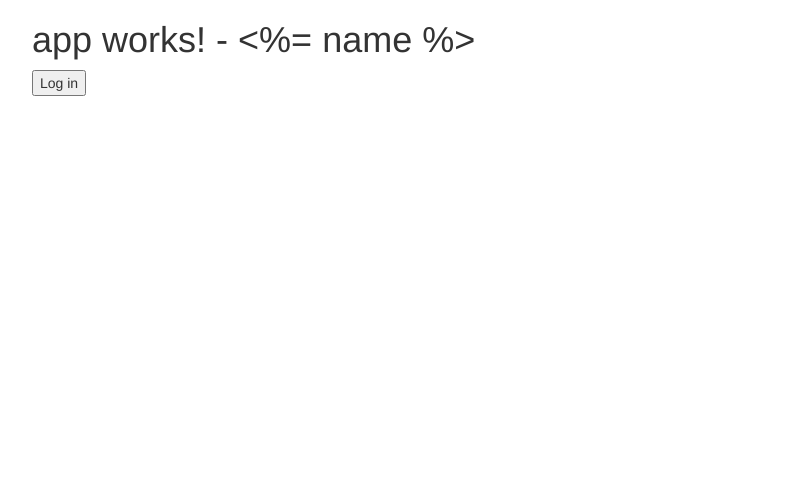
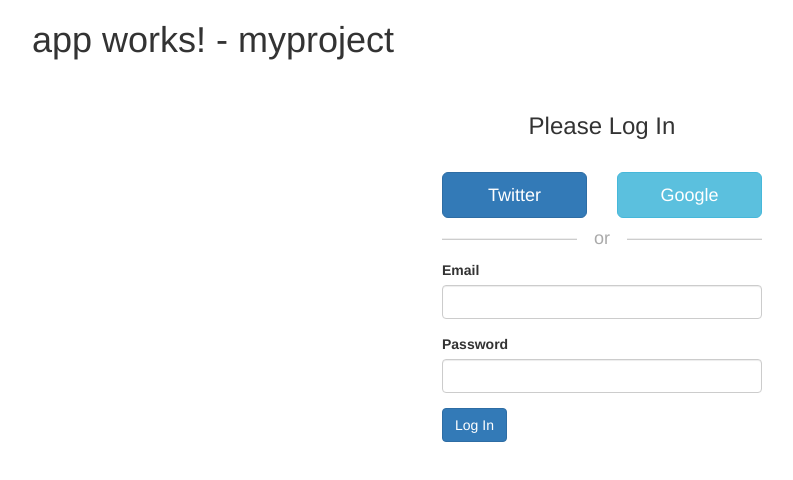
Before and after one commit to bn3t/generator-ngx-firebase-bootstrap, an Angular app in the folder generators/app/templates/: page / in a window 1280 px wide. Shown: the top 480 px of the page, without its empty margins (38-831 px from the left). Built offline with nearby package versions, Linux system fonts and the light colour scheme; what angularfire2 would draw is missing.

Commit message:
Improved login options in the demo home page.

```diff
--- a/generators/app/templates/src/app/app.component.css
+++ b/generators/app/templates/src/app/app.component.css
@@ -0,0 +1,37 @@
+.main {
+    max-width: 320px;
+    margin: 0 auto;
+}
+
+.login-or {
+    position: relative;
+    font-size: 18px;
+    color: #aaa;
+    margin-top: 10px;
+    margin-bottom: 10px;
+    padding-top: 10px;
+    padding-bottom: 10px;
+}
+
+.span-or {
+    display: block;
+    position: absolute;
+    left: 50%;
+    top: -2px;
+    margin-left: -25px;
+    background-color: #fff;
+    width: 50px;
+    text-align: center;
+}
+
+.hr-or {
+    background-color: #cdcdcd;
+    height: 1px;
+    margin-top: 0px !important;
+    margin-bottom: 0px !important;
+}
+
+h3 {
+    text-align: center;
+    line-height: 300%;
+}
--- a/generators/app/templates/src/app/app.component.html
+++ b/generators/app/templates/src/app/app.component.html
@@ -1,19 +1,61 @@
 <div class="container">
-
     <h1>
         {{title}}
     </h1>
-    <div class="row">
-        <div *ngIf="isLoggedIn()|async">
-            {{(currentUser()|async).displayName}}
+    <div class="row" *ngIf="isLoggedIn()|async">
+        <div class="row">
+            <div class="col-md-6 col-md-offset-3">
+                <div class="panel panel-default">
+                    <div class="panel-heading">User Information</div>
+                    <ul class="list-group">
+                        <li class="list-group-item">Email: {{(currentUser()|async).email}}</li>
+                        <li class="list-group-item">Display Name: {{(currentUser()|async).displayName}}</li>
+                        <li class="list-group-item">Uid: {{(currentUser()|async).uid}}</li>
+                        <li class="list-group-item">Provider Id: {{(currentUser()|async).providerId}}</li>
+                        <li class="list-group-item" *ngIf="(currentUser()|async).photoURL"><img [src]="(currentUser()|async).photoURL"/></li>
+                    </ul>
+                </div>
+            </div>
+            <div class="row">
+                <div class="col-md-3 col-md-offset-5">
+                    <a href="#" class="btn btn-lg btn-primary btn-block" (click)="logout()">Log out</a>
+                </div>
+            </div>
         </div>
     </div>
     <div class="row">
-        <div class="col-md-3">
-            <button (click)="login()" *ngIf="!(isLoggedIn()|async)">Log in</button>
-        </div>
-        <div class="col-md-3">
-            <button (click)="logout()" *ngIf="isLoggedIn()|async">Log out</button>
+        <div class="main" *ngIf="!(isLoggedIn()|async)">
+
+            <h3>Please Log In
+                <!--, or <a href="#">Sign Up</a>-->
+            </h3>
+            <div class="row">
+                <div class="col-xs-6 col-sm-6 col-md-6">
+                    <a href="#" class="btn btn-lg btn-primary btn-block" (click)="loginVia('twitter')">Twitter</a>
+                </div>
+                <div class="col-xs-6 col-sm-6 col-md-6">
+                    <a href="#" class="btn btn-lg btn-info btn-block" (click)="loginVia('google')">Google</a>
+                </div>
+            </div>
+            <div class="login-or">
+                <hr class="hr-or">
+                <span class="span-or">or</span>
+            </div>
+
+            <form role="form">
+                <div class="form-group">
+                    <label for="email">Email</label>
+                    <input required type="text" class="form-control" id="email" name="email" [(ngModel)]="email">
+                </div>
+                <div class="form-group">
+                    <label for="password">Password</label>
+                    <input type="password" class="form-control" id="password" name="password" [(ngModel)]="password">
+                </div>
+                <button class="btn btn btn-primary" (click)="login()">
+                    Log In
+                </button>
+            </form>
+
         </div>
     </div>
 </div>
--- a/generators/app/templates/src/app/app.component.ts
+++ b/generators/app/templates/src/app/app.component.ts
@@ -9,14 +9,19 @@
     styleUrls: ['./app.component.css']
 })
 export class AppComponent {
-    title = 'app works! - ' + '<%= name %>';
+    title = 'app works! - ' + 'myproject';
 
-    constructor(private authService: AuthService) {
+    email: string;
+    password: string;
 
+    constructor(private authService: AuthService) {}
+
+    login() {
+        this.authService.login(this.email, this.password);
     }
 
-    login() {
-        this.authService.loginViaProvider("google");
+    loginVia(provider: string) {
+        this.authService.loginViaProvider(provider);
     }
 
     logout() {
```
